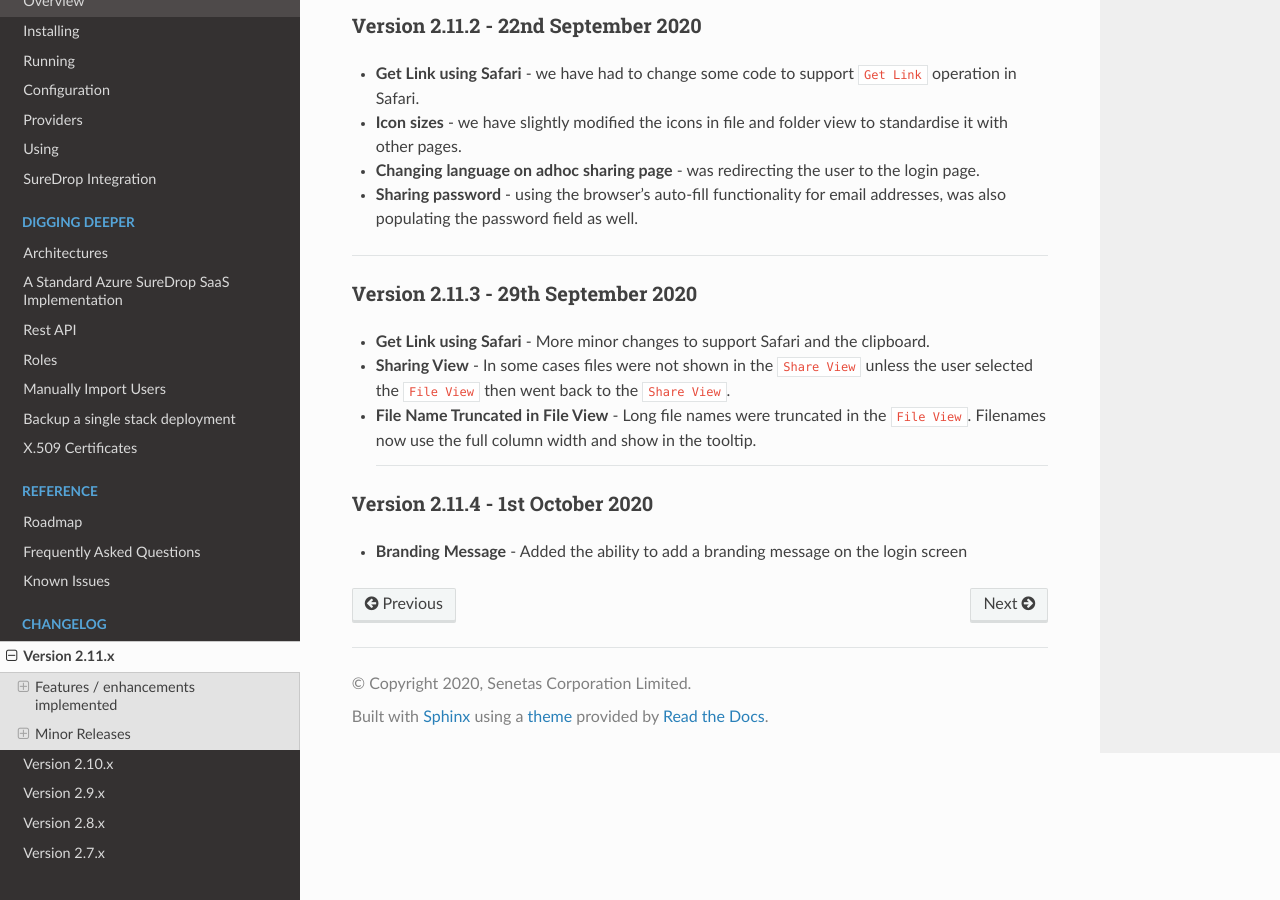
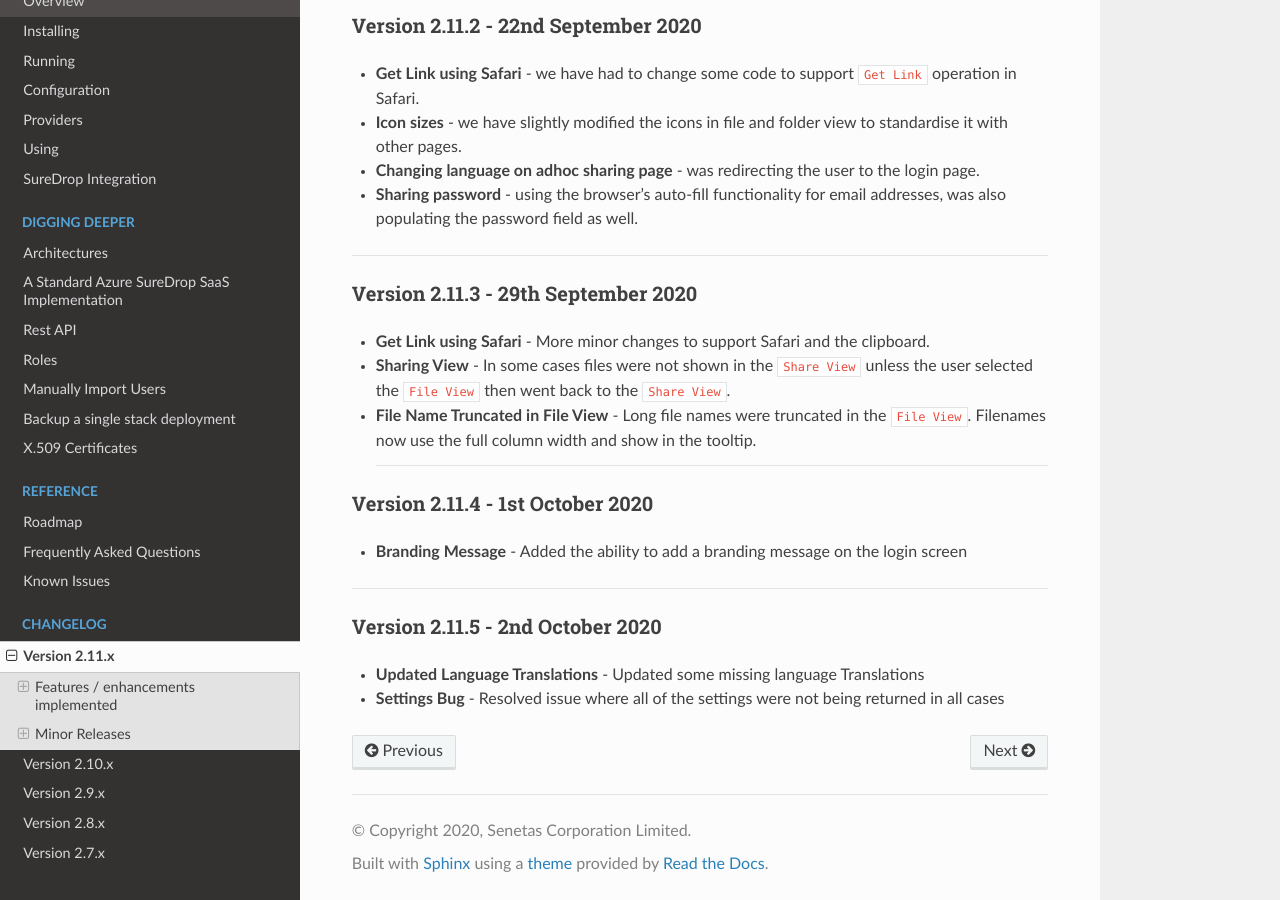
Before and after one commit to Senetas/SureDrop, a Sphinx documentation site: the page built from docs/source/release/2.11.x.rst, in a window 1280 px wide and 900 px high, scrolled down 5399 px. Built offline with Sphinx 7.4.7 and the Read the Docs theme 2.0.0, drawn with Linux system fonts in a browser that asks for light colours.

Commit message:
2.11.5 release

```diff
--- a/docs/source/release/2.11.x.rst
+++ b/docs/source/release/2.11.x.rst
@@ -167,6 +167,18 @@ Version 2.11.3 - 29th September 2020
    <hr>
 
 Version 2.11.4 - 1st October 2020
-~~~~~~~~~~~~~~~~~~~~~~~~~~~~~~~~~~~~
+~~~~~~~~~~~~~~~~~~~~~~~~~~~~~~~~~
 
 - **Branding Message** - Added the ability to add a branding message on the login screen
+
+
+.. raw:: html
+
+   <hr>
+
+Version 2.11.5 - 2nd October 2020
+~~~~~~~~~~~~~~~~~~~~~~~~~~~~~~~~~
+
+- **Updated Language Translations** - Updated some missing language Translations
+
+- **Settings Bug** - Resolved issue where all of the settings were not being returned in all cases
```
